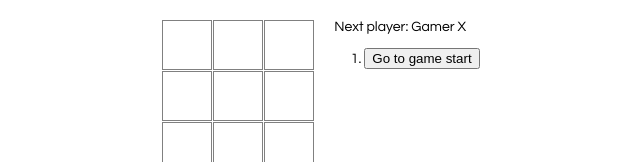
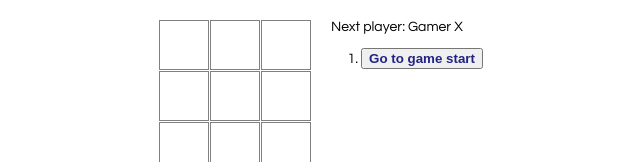
Before and after one commit to hpuentej/react-tic-tac-toe, a React app: page / in a window 1280 px wide. Shown: the top 162 px of the page, 319-959 px from the left. Built offline with nearby package versions, Linux system fonts and the light colour scheme.

Commit message:
completado color oscuro historia actual

```diff
--- a/src/index.css
+++ b/src/index.css
@@ -69,3 +69,8 @@
 .game-info {
   margin-left: 20px;
 }
+
+.negrita {
+  font-weight: bold;
+  color: rgb(34, 34, 134);
+}
--- a/src/index.js
+++ b/src/index.js
@@ -6,7 +6,7 @@ import './index.css';
 function Square(props) {
   return (
     <button
-      className="square"
+      className="square "
       onClick={props.onClick}
     >
       {props.value}
@@ -124,7 +124,7 @@ class Game extends React.Component {
     const current = history[this.state.stepNumber]; // current es el ultimo objeto del array
     const winner = calculateWinner(current.squares);
 
-    const moves = history.map((step, move) => { // move is the index
+    const moves = history.map((step, move) => { // moves es un array de objetos
       const posicion = step.latestMovedSquare;
       const row = Math.floor(posicion / 3) + 1;
       const column = posicion % 3 + 1;
@@ -132,9 +132,10 @@ class Game extends React.Component {
         // 'Go to move #' + move :
         `Go to move # ${move} (${row},${column})` :
         'Go to game start';
+
       return (
-        <li key={move}>
-          <button onClick={() => this.jumpTo(move)}>{desc}</button>
+        <li key={move} >
+          <button onClick={() => this.jumpTo(move)} className={ move === this.state.stepNumber? "negrita" : ''}>{desc}</button>
           {/* <button onClick={this.jumpTo.bind(this,move)}>{desc}</button>  */}
         </li>
       );
```
